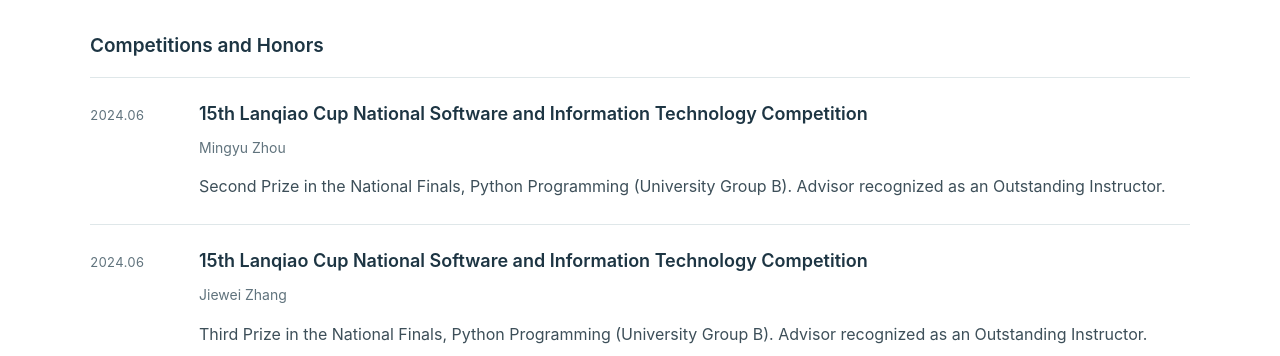
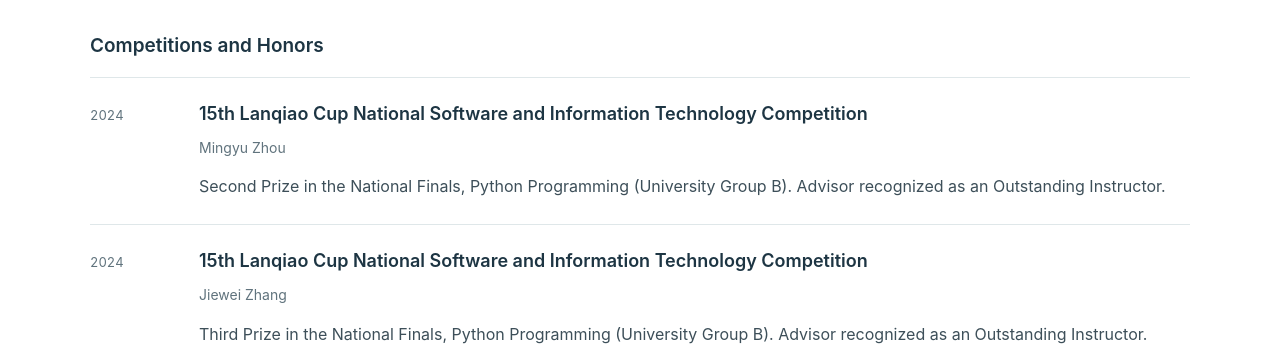
Before and after one commit to h-jp/h-jp.github.io, a Jekyll site: the page built from _pages/students.html, in a window 1280 px wide and 900 px high. Shown: the part 404-760 px from the top of the window. Built offline with Jekyll 4.4.1, drawn with Linux system fonts in a browser that asks for light colours.

Commit message:
Use year-only dates for student awards

```diff
--- a/_data/students.yml
+++ b/_data/students.yml
@@ -24,9 +24,6 @@ groups:
       description:
         en: Second Prize in the National Finals, Python Programming (University Group B). Advisor recognized as an Outstanding Instructor.
         zh: 全国总决赛Python程序设计大学B组二等奖。指导教师获评优秀指导教师。
-      year_label:
-        en: '2024.06'
-        zh: '2024.06'
     - id: lanqiao-2024-jiewei-zhang
       year: 2024
       title:
@@ -38,9 +35,6 @@ groups:
       description:
         en: Third Prize in the National Finals, Python Programming (University Group B). Advisor recognized as an Outstanding Instructor.
         zh: 全国总决赛Python程序设计大学B组三等奖。指导教师获评优秀指导教师。
-      year_label:
-        en: '2024.06'
-        zh: '2024.06'
     - id: shuixin-zhao-competitions-honors
       year: 2024
       title:
```
Also changed, not shown: docs/site-maintenance.md (+2 -2 lines).
